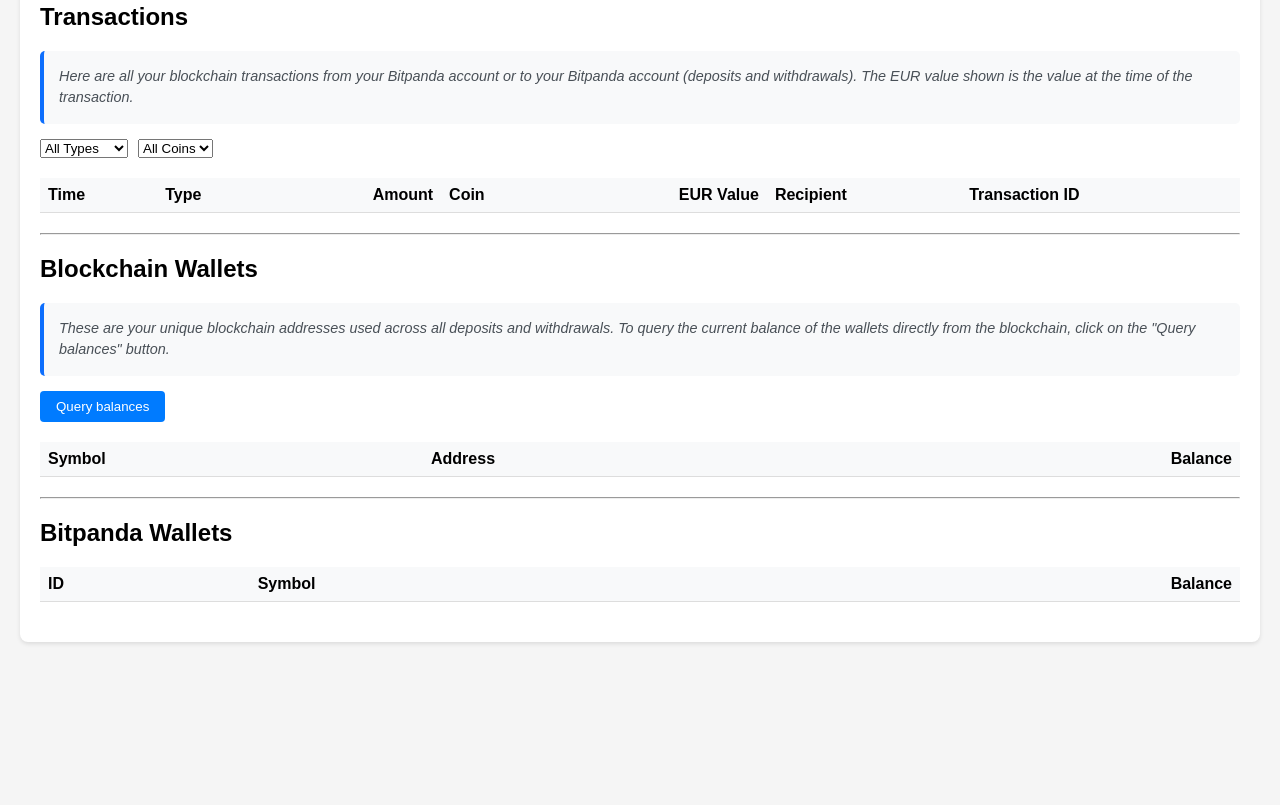
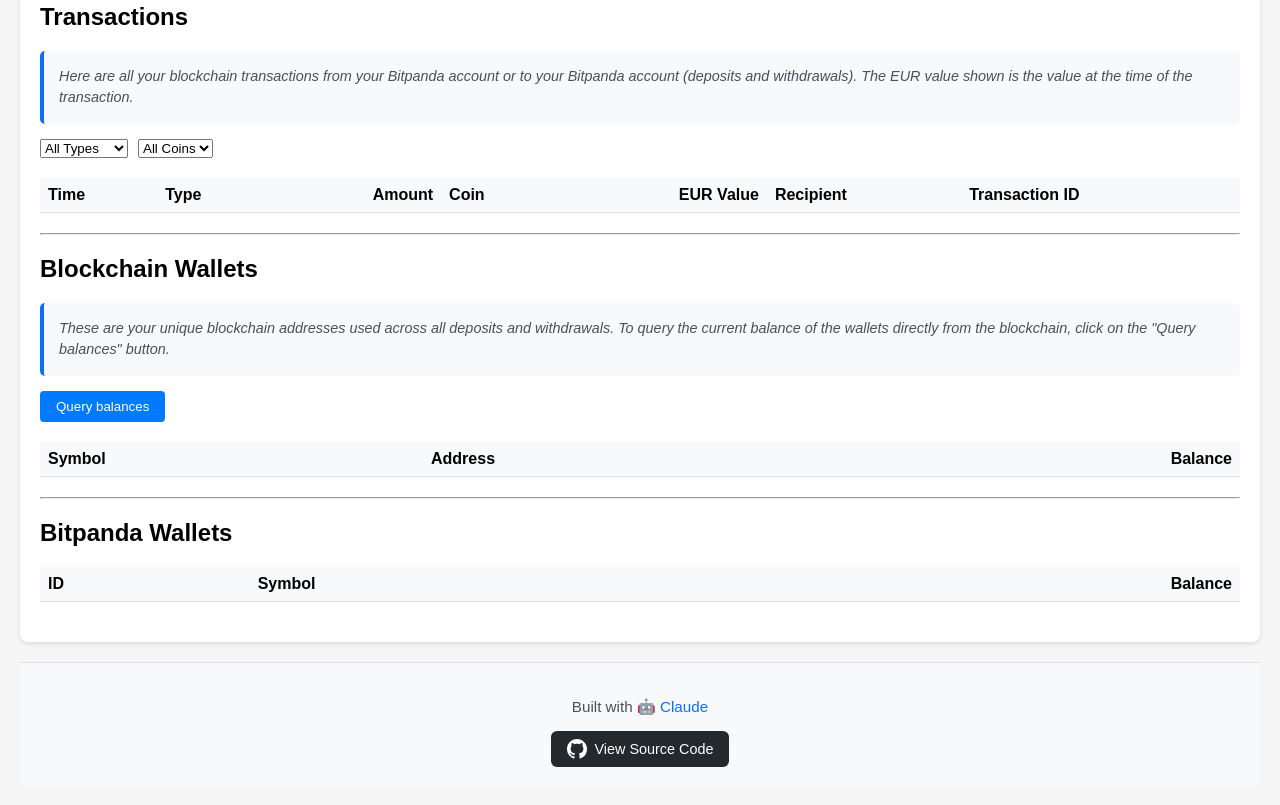
Before and after one commit to christiantrummer/bitpanda-transaction-explorer, a plain HTML site: page index.html in a window 1280 px wide. Shown: the part 643-1448 px from the top of the page. Before the commit the page ends 1305 px from the top, so only its background shows below. Drawn offline with Linux system fonts and the light colour scheme.

Commit message:
added footer with infos

```diff
--- a/index.html
+++ b/index.html
@@ -445,6 +445,23 @@
         </div>
     </div>
     </div>
+
+    <footer style="text-align: center; padding: 20px; margin-top: 20px; background-color: #f8f9fa; border-top: 1px solid #dee2e6;">
+        <div style="max-width: 600px; margin: 0 auto;">
+            <p style="margin-bottom: 15px; color: #495057; font-size: 0.95em;">
+                Built with 🤖 <a href="https://www.anthropic.com/claude" target="_blank" style="color: #0d6efd; text-decoration: none; font-weight: 500;">Claude</a>
+            </p>
+            <a href="https://github.com/christiantrummer/bitpanda-transaction-explorer" target="_blank"
+               style="display: inline-flex; align-items: center; gap: 8px; padding: 8px 16px;
+                      background-color: #24292e; color: white; text-decoration: none;
+                      border-radius: 6px; font-size: 0.9em; transition: background-color 0.2s;">
+                <svg height="20" width="20" viewBox="0 0 16 16" style="fill: currentColor;">
+                    <path d="M8 0C3.58 0 0 3.58 0 8c0 3.54 2.29 6.53 5.47 7.59.4.07.55-.17.55-.38 0-.19-.01-.82-.01-1.49-2.01.37-2.53-.49-2.69-.94-.09-.23-.48-.94-.82-1.13-.28-.15-.68-.52-.01-.53.63-.01 1.08.58 1.23.82.72 1.21 1.87.87 2.33.66.07-.52.28-.87.51-1.07-1.78-.2-3.64-.89-3.64-3.95 0-.87.31-1.59.82-2.15-.08-.2-.36-1.02.08-2.12 0 0 .67-.21 2.2.82.64-.18 1.32-.27 2-.27.68 0 1.36.09 2 .27 1.53-1.04 2.2-.82 2.2-.82.44 1.1.16 1.92.08 2.12.51.56.82 1.27.82 2.15 0 3.07-1.87 3.75-3.65 3.95.29.25.54.73.54 1.48 0 1.07-.01 1.93-.01 2.2 0 .21.15.46.55.38A8.013 8.013 0 0016 8c0-4.42-3.58-8-8-8z"></path>
+                </svg>
+                View Source Code
+            </a>
+        </div>
+    </footer>
 
     <script>
         const API_BASE = 'https://api.bitpanda.com/v1';
```
